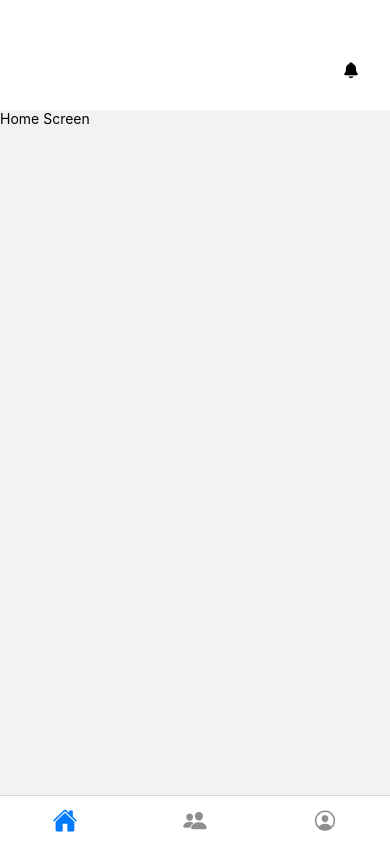
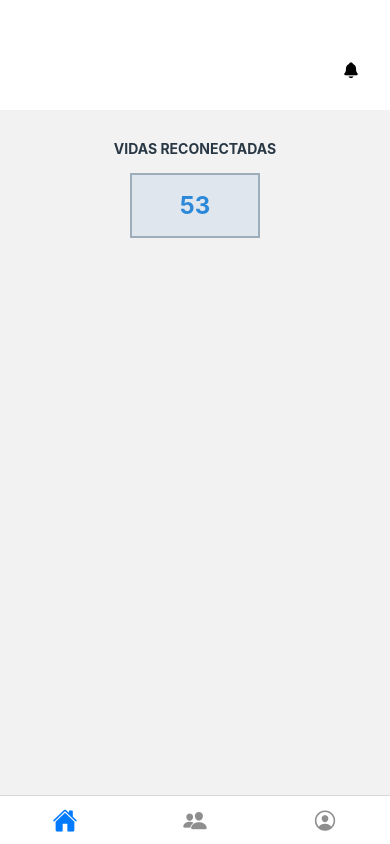
Before and after one commit to GabriPires/app-dory, a React Native app: screen / in a window 390 px wide. Built offline with nearby package versions, Linux system fonts and the light colour scheme.

Commit message:
Logo e componente de contagem de encontrados

```diff
--- a/src/components/Header/index.tsx
+++ b/src/components/Header/index.tsx
@@ -16,8 +16,9 @@ export const Header: React.FC<HeaderProps> = ({ showReturn = false }) => {
       </TouchableOpacity> */}
       <S.Logo
         source={{
-          uri: 'https://www.google.com/logos/doodles/2021/seasonal-holidays-2021-6753651837109324-s.png',
+          uri: 'https://i.imgur.com/t8Nirtw.png',
         }}
+        resizeMode={'contain'}
       />
       <TouchableOpacity>
         <Ionicons name="notifications" size={18} />
--- /dev/null
+++ b/src/components/ReconnectedPeopleCounter/index.tsx
@@ -0,0 +1,18 @@
+import React from 'react';
+import * as S from './styles';
+
+type ReconnectedPeopleCounterProps = {
+  counter: number;
+};
+
+export const ReconnectedPeopleCounter: React.FC<ReconnectedPeopleCounterProps> =
+  ({ counter }) => {
+    return (
+      <S.Container>
+        <S.Title>Vidas Reconectadas</S.Title>
+        <S.CounterBox>
+          <S.Counter>{counter}</S.Counter>
+        </S.CounterBox>
+      </S.Container>
+    );
+  };
--- /dev/null
+++ b/src/components/ReconnectedPeopleCounter/styles.ts
@@ -0,0 +1,37 @@
+import styled from 'styled-components/native';
+
+export const Container = styled.View`
+  flex-direction: column;
+  justify-content: center;
+  align-items: center;
+
+  padding-top: 30px;
+  padding-bottom: 30px;
+`;
+
+export const Title = styled.Text`
+  font-weight: bold;
+  color: #293845;
+  margin-bottom: 16px;
+  text-transform: uppercase;
+`;
+
+export const CounterBox = styled.View`
+  justify-content: center;
+  align-items: center;
+
+  padding-right: 48px;
+  padding-left: 48px;
+  padding-bottom: 16px;
+  padding-top: 16px;
+
+  border: solid 2px #9eadba;
+
+  background-color: #dfe6ed;
+`;
+
+export const Counter = styled.Text`
+  font-weight: bold;
+  font-size: 24px;
+  color: #2c88d9;
+`;
--- a/src/pages/HomeScreen.tsx
+++ b/src/pages/HomeScreen.tsx
@@ -1,10 +1,11 @@
 import React from 'react';
-import { Text, View } from 'react-native';
+import { View } from 'react-native';
+import { ReconnectedPeopleCounter } from '../components/ReconnectedPeopleCounter';
 
 export const HomeScreen: React.FC = () => {
   return (
     <View>
-      <Text>Home Screen</Text>
+      <ReconnectedPeopleCounter counter={53} />
     </View>
   );
 };
```
